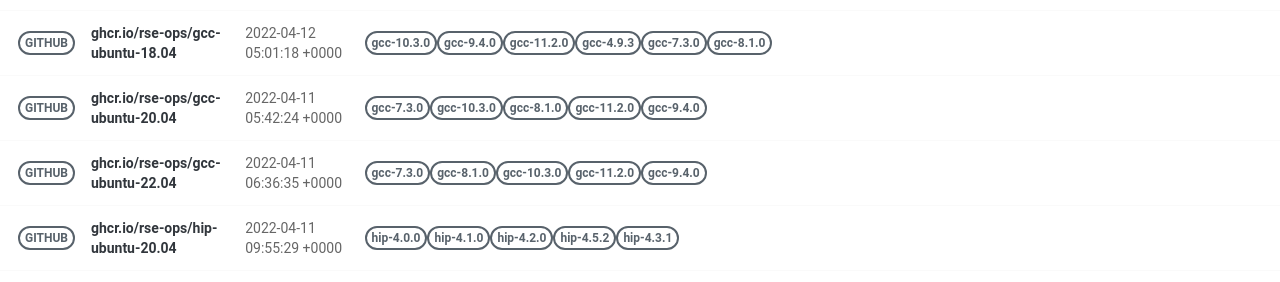
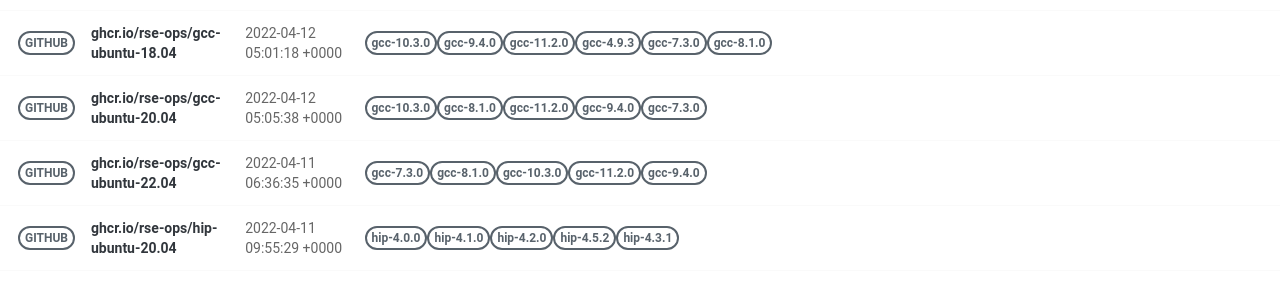
Before and after one commit to rse-ops/docker-images, a Jekyll site: the page built from pages/index.md, in a window 1280 px wide. Shown: the part 581-863 px from the top of the page. Built offline with Jekyll 4.4.1, drawn with Linux system fonts in a browser that asks for light colours; nearby versions of some CDN libraries.

Commit message:
Automated push to update library 2022-04-12

```diff
--- a/_library/ghcr.io-rse-ops-gcc-ubuntu-20.04.md
+++ b/_library/ghcr.io-rse-ops-gcc-ubuntu-20.04.md
@@ -1,14 +1,11 @@
 ---
 layout: container
 name: ghcr.io/rse-ops/gcc-ubuntu-20.04
-updated_at: 2022-04-11 05:42:24.342526
+updated_at: 2022-04-12 05:05:38.851404
 
 
 container_url: https://github.com/orgs/rse-ops/packages/container/package/gcc-ubuntu-20.04
 versions:
- - tag: gcc-7.3.0
-   dockerfile: https://github.com/rse-ops/docker-images/blob/main/ubuntu/gcc/Dockerfile
-   manifest: https://crane.ggcr.dev/manifest/ghcr.io/rse-ops/gcc-ubuntu-20.04:gcc-7.3.0
  - tag: gcc-10.3.0
    dockerfile: https://github.com/rse-ops/docker-images/blob/main/ubuntu/gcc/Dockerfile
    manifest: https://crane.ggcr.dev/manifest/ghcr.io/rse-ops/gcc-ubuntu-20.04:gcc-10.3.0
```
Also changed, not shown: other parts of _library/ghcr.io-rse-ops-gcc-ubuntu-20.04.md (+3 -0 lines).
